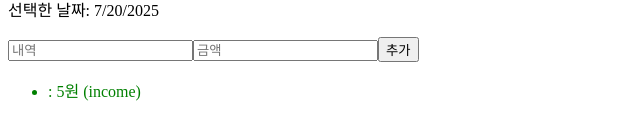
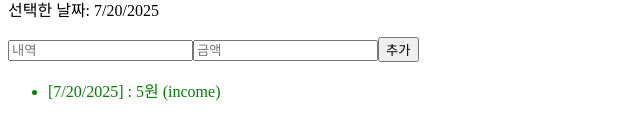
Before and after one commit to tomato-data/household_ledger, a React (Vite) app: page / in a window 1280 px wide. Both pictures are taken after typing "Sample", "5" into the empty fields and a click on the button "추가". Shown: the part 491-630 px from the top of the page, without its empty margins (0-640 px from the left). Built offline with nearby package versions, Linux system fonts and the light colour scheme.

Commit message:
Refactor: Integrate selected date into CalendarBox and TransactionForm components

```diff
--- a/src/components/CalendarBox.jsx
+++ b/src/components/CalendarBox.jsx
@@ -2,13 +2,12 @@ import React, { useState } from 'react';
 import Calendar from 'react-calendar';
 import 'react-calendar/dist/Calendar.css';
 
-function CalendarBox() {
-    const [value, setValue] = useState(new Date());
+function CalendarBox( { value, onChange } ) {
 
     return (
         <div>
             <h3>날짜 선택</h3>
-            <Calendar onChange={setValue} value={value} />
+            <Calendar onChange={onChange} value={value} />
             <p>선택한 날짜: {value.toLocaleDateString()}</p>
         </div>
     )
--- a/src/components/TransactionForm.jsx
+++ b/src/components/TransactionForm.jsx
@@ -1,6 +1,6 @@
 import React, { useState } from 'react';
 
-function TransactionForm({ onAdd }) {
+function TransactionForm({ onAdd, selectedDate }) {
     const [text, setText] = useState('');
     const [amount, setAmount] = useState('');
 
@@ -17,6 +17,7 @@ function TransactionForm({ onAdd }) {
             description: text,
             amount: parseFloat(amount),
             type: parseFloat(amount) > 0 ? 'income' : 'expense',
+            date: selectedDate.toISOString(),
         };
 
         onAdd(newTransaction);  // 부모에게 전달 (Home.jsx)
--- a/src/components/TransactionItem.jsx
+++ b/src/components/TransactionItem.jsx
@@ -1,9 +1,11 @@
 import React from 'react';
 
 function TransactionItem({ transaction }) {
+    const formattedDate = new Date(transaction.date).toLocaleDateString();
+
     return (
         <li style={{ color: transaction.amount > 0 ? 'green' : 'red'}}>
-            {transaction.descripttion}: {transaction.amount}원 ({transaction.type})
+            [{formattedDate}] {transaction.descripttion}: {transaction.amount}원 ({transaction.type})
         </li>
     );
 }
--- a/src/pages/Home.jsx
+++ b/src/pages/Home.jsx
@@ -5,6 +5,7 @@ import TransactionList from '../components/TransactionList';
 
 function Home() {
     const [transactions, setTransactions] = useState([]);
+    const [selectedDate, setSelectedDate] = useState(new Date());
 
     const handleAddTransaction = (transaction) => {
         setTransactions((prev) => [transaction, ...prev]);
@@ -13,8 +14,8 @@ function Home() {
     return (
         <div>
             <h2>가계부 내역</h2>
-            <CalendarBox /> {/* 달력 컴포넌트 */}
-            <TransactionForm onAdd={handleAddTransaction} />
+            <CalendarBox value={selectedDate} onChange={setSelectedDate}/> {/* 달력 컴포넌트 */}
+            <TransactionForm onAdd={handleAddTransaction} selectedDate={selectedDate} />
             <TransactionList transactions={transactions} />
         </div>
     )
```
